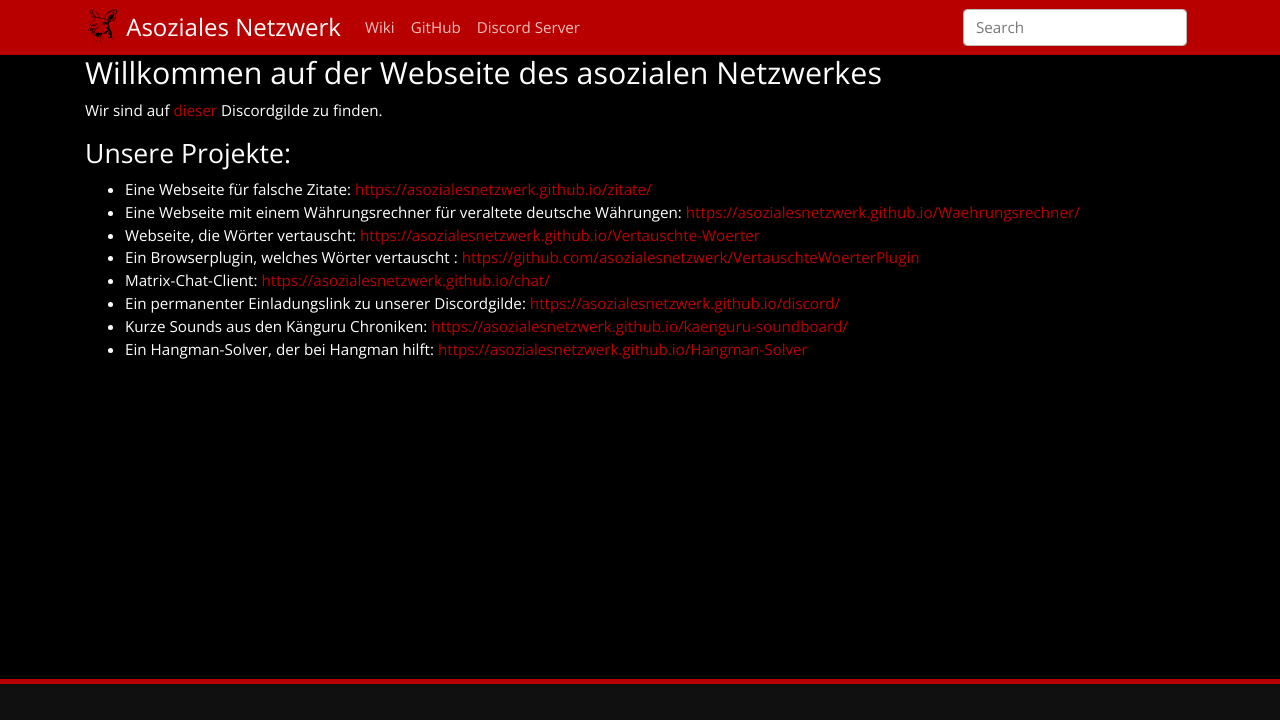
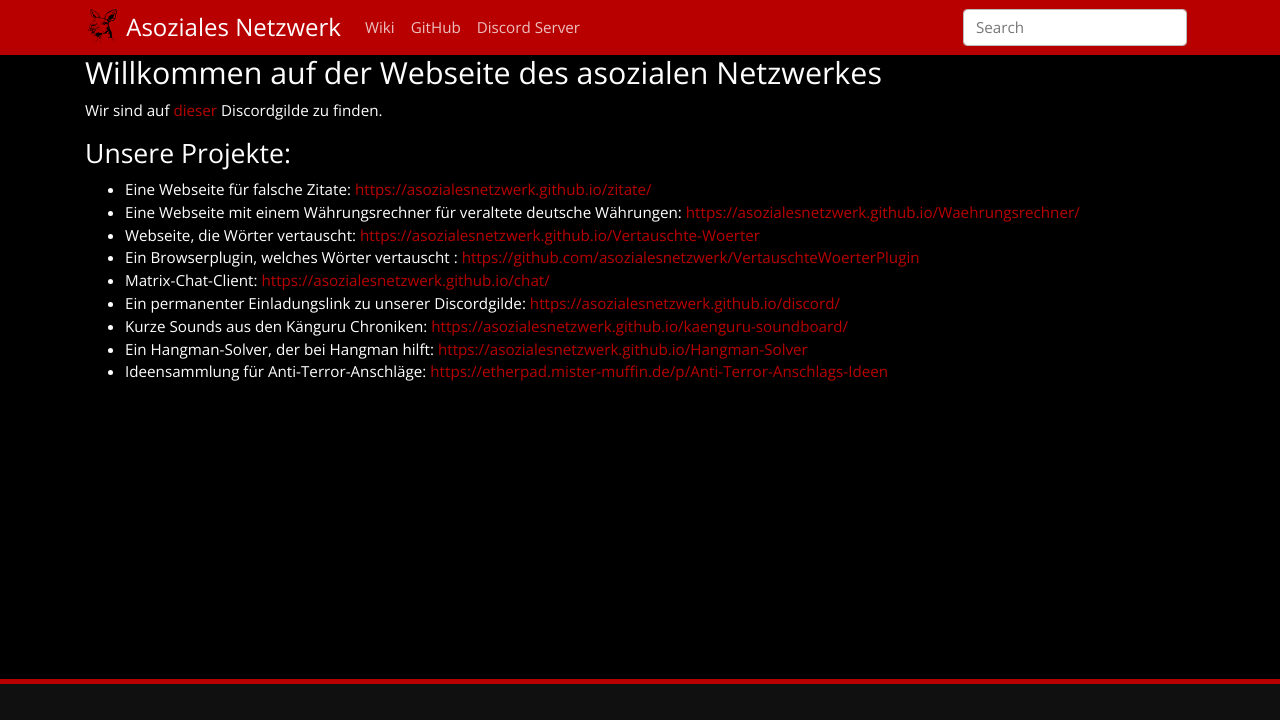
Before and after one commit to asozialesnetzwerk/asozialesnetzwerk.github.io, a Jekyll site: the page built from index.md, in a window 1280 px wide, cut to the strip 0-720 px from the top of the page. Built offline with Jekyll 4.4.1, drawn with Linux system fonts in a browser that asks for light colours.

Commit message:
Add Etherpad: Anti-Terror-Anschlags-Ideen

```diff
--- a/index.md
+++ b/index.md
@@ -17,3 +17,4 @@ Wir sind auf [dieser](https://asozialesnetzwerk.github.io/discord/) Discordgilde
 - Ein permanenter Einladungslink zu unserer Discordgilde: [https://asozialesnetzwerk.github.io/discord/](https://asozialesnetzwerk.github.io/discord/)
 - Kurze Sounds aus den Känguru Chroniken: [https://asozialesnetzwerk.github.io/kaenguru-soundboard/](https://asozialesnetzwerk.github.io/kaenguru-soundboard/)
 - Ein Hangman-Solver, der bei Hangman hilft: [https://asozialesnetzwerk.github.io/Hangman-Solver](https://asozialesnetzwerk.github.io/Hangman-Solver)
+- Ideensammlung für Anti-Terror-Anschläge: [https://etherpad.mister-muffin.de/p/Anti-Terror-Anschlags-Ideen](https://etherpad.mister-muffin.de/p/Anti-Terror-Anschlags-Ideen)
```
